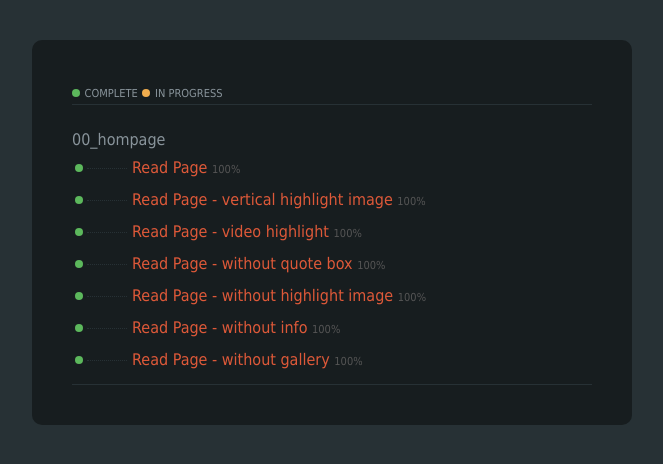
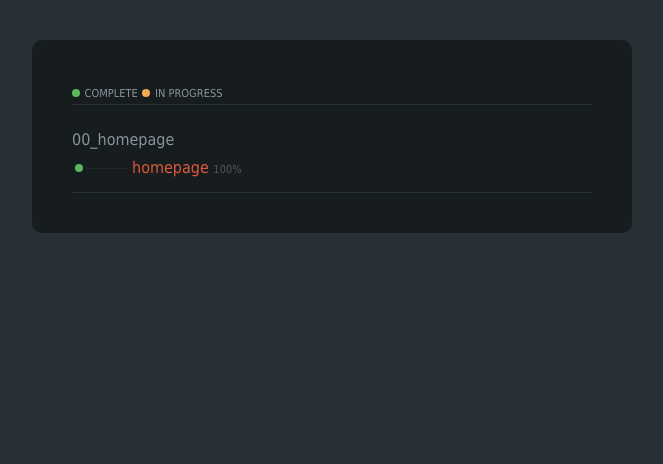
Before and after one commit to pimpinee14/pimpinee14.github.io, a plain HTML site: page index.html in a window 1280 px wide. Shown: the whole page, without its empty margins (308-971 px from the left). Drawn offline with Linux system fonts and the light colour scheme.

Commit message:
Initial commit

```diff
--- a/index.html
+++ b/index.html
@@ -279,47 +279,11 @@
                 <span class="desc__text">In progress</span>
             </div>
             <ul>
-                <li>00_hompage
+                <li>00_homepage
                     <ul>
                         <li>
                             <span class="status status--complete"></span>
-                            <a href="read.html" target="_blank">Read Page
-                                <span class="percent">100%</span>
-                            </a>
-                        </li>
-                        <li>
-                            <span class="status status--complete"></span>
-                            <a href="read-vertical.html" target="_blank">Read Page - vertical highlight image
-                                <span class="percent">100%</span>
-                            </a>
-                        </li>
-                        <li>
-                            <span class="status status--complete"></span>
-                            <a href="read-vdo.html" target="_blank">Read Page - video highlight
-                                <span class="percent">100%</span>
-                            </a>
-                        </li>
-                        <li>
-                            <span class="status status--complete"></span>
-                            <a href="read-noquote.html" target="_blank">Read Page - without quote box
-                                <span class="percent">100%</span>
-                            </a>
-                        </li>
-                        <li>
-                            <span class="status status--complete"></span>
-                            <a href="read-noimg.html" target="_blank">Read Page - without highlight image
-                                <span class="percent">100%</span>
-                            </a>
-                        </li>
-                        <li>
-                            <span class="status status--complete"></span>
-                            <a href="read-noinfo.html" target="_blank">Read Page - without info
-                                <span class="percent">100%</span>
-                            </a>
-                        </li>
-                        <li>
-                            <span class="status status--complete"></span>
-                            <a href="read-nogallery.html" target="_blank">Read Page - without gallery
+                            <a href="#" target="_blank">homepage
                                 <span class="percent">100%</span>
                             </a>
                         </li>
```
